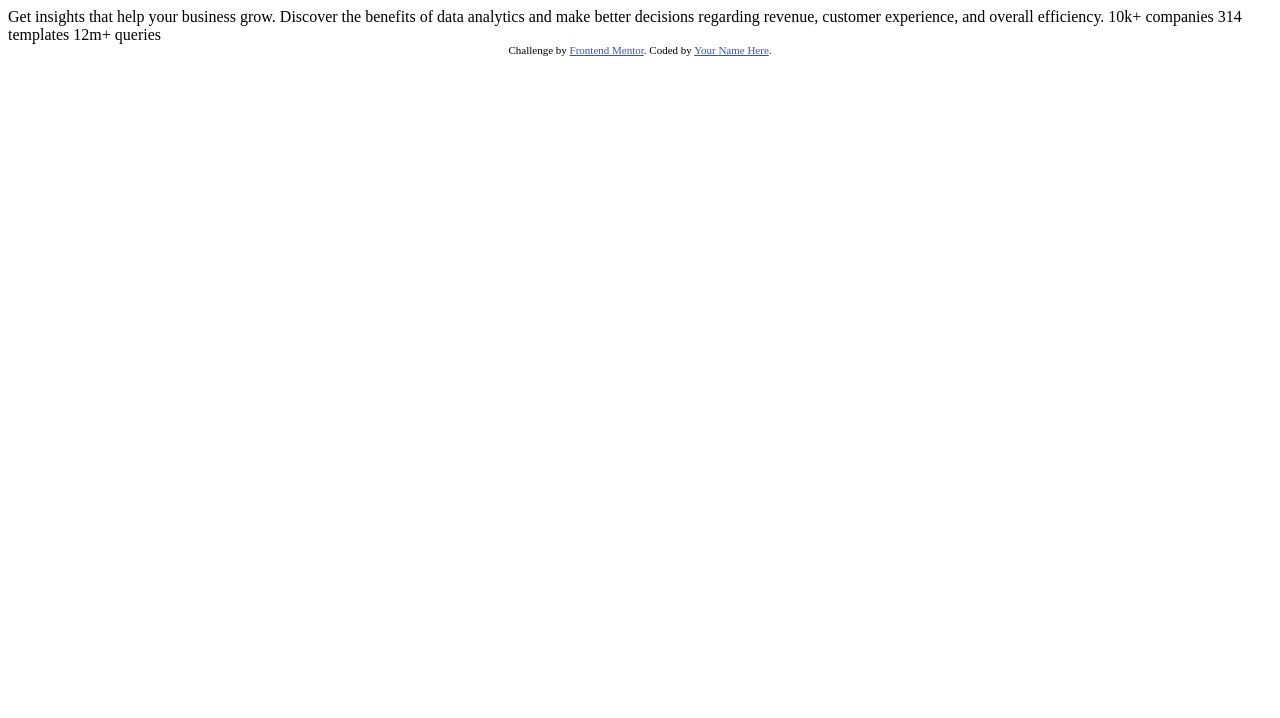
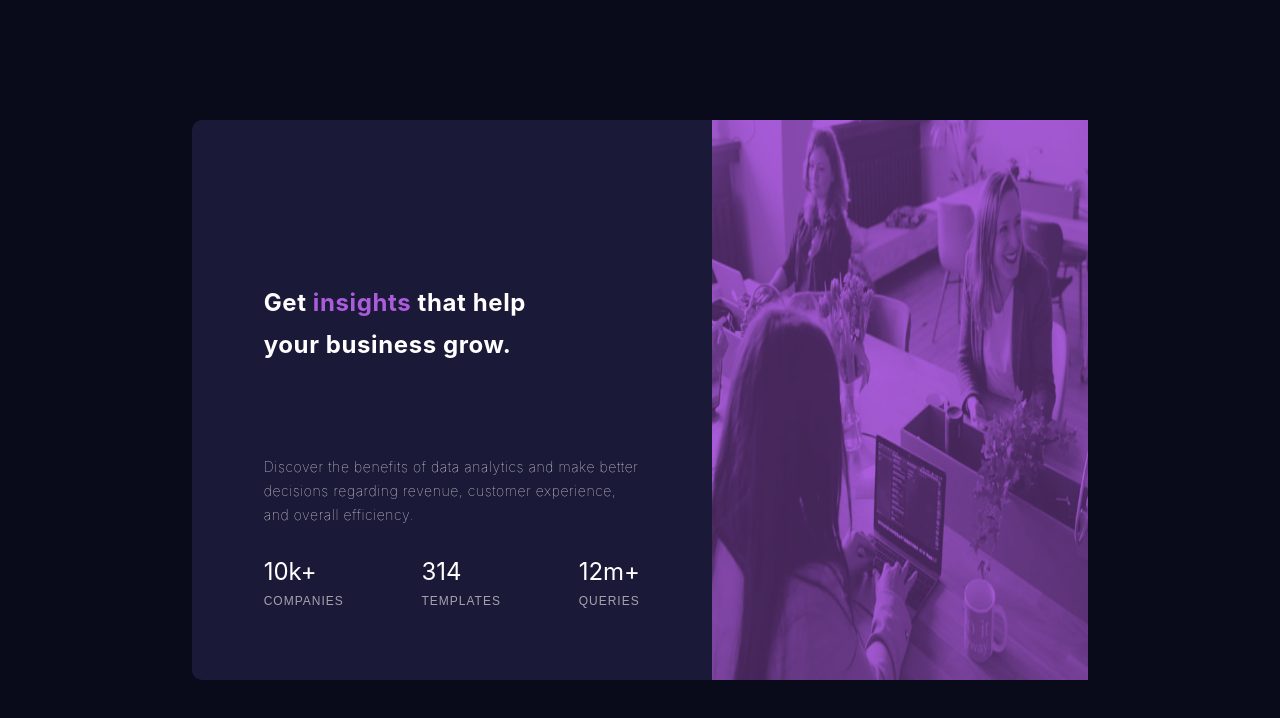
Before and after one commit to Njabz-1/Stats-Preview-Card, a plain HTML site: page index.html in a window 1280 px wide. Drawn offline with Linux system fonts and the light colour scheme.

Commit message:
Done, updated Readme and did media screen for max width 375px

```diff
--- a/index.html
+++ b/index.html
@@ -2,32 +2,46 @@
 <html lang="en">
 <head>
   <meta charset="UTF-8">
-  <meta name="viewport" content="width=device-width, initial-scale=1.0"> <!-- displays site properly based on user's device -->
-
+  <meta name="viewport" content="width=device-width, initial-scale=1.0">
   <link rel="icon" type="image/png" sizes="32x32" href="./images/favicon-32x32.png">
-
-  <title>Frontend Mentor | Stats preview card component</title>
-
-  <!-- Feel free to remove these styles or customise in your own stylesheet 👍 -->
-  <style>
-    .attribution { font-size: 11px; text-align: center; }
-    .attribution a { color: hsl(228, 45%, 44%); }
-  </style>
+  <link rel="stylesheet" href="styles/css/style.css">
+  <title>Stats preview card component</title>
 </head>
 <body>
 
-  Get insights that help your business grow.
+    <div class="container">
+      <div class="card">
+        <div class="card-text-part">
+          <div class="block">
+            <h1>Get <span>insights</span>  that help your business grow.</h1>
+          </div>
+          <p class="text">
+            Discover the benefits of data analytics and make better decisions regarding revenue, customer
+            experience, and overall efficiency.
+          </p>
+          <div class="stats">
+            <div class="stat-block">
+              <div class="stat-num">10k+</div>
+              <div class="stat-title">companies</div>
+            </div>
+            <div class="stat-block">
+              <div class="stat-num">314 </div>
+              <div class="stat-title">templates</div>
+            </div>
+            <div class="stat-block">
+              <div class="stat-num"> 12m+ </div>
+              <div class="stat-title">queries</div>
+            </div>
+          </div>
+        </div>
 
-  Discover the benefits of data analytics and make better decisions regarding revenue, customer
-  experience, and overall efficiency.
+        <div class="card-img-part">
+          <img class="card-img-desktop" src="/images/image-header-desktop.jpg" alt="work">
+          <img class="card-img-mobile" src="/images/image-header-mobile.jpg" alt="work">
+          <div class="pink"></div>
+        </div>
+      </div>
+    </div>
 
-  10k+ companies
-  314 templates
-  12m+ queries
-
-  <div class="attribution">
-    Challenge by <a href="https://www.frontendmentor.io?ref=challenge" target="_blank">Frontend Mentor</a>.
-    Coded by <a href="#">Your Name Here</a>.
-  </div>
 </body>
 </html>
--- /dev/null
+++ b/styles/css/style.css
@@ -0,0 +1,204 @@
+* {
+  margin: 0;
+  padding: 0;
+  box-sizing: border-box;
+}
+
+html {
+  font-size: 62.5%;
+}
+
+body {
+  height: 100vh;
+  width: 100vw;
+  font-family: "Inter", sans-serif;
+  background-color: #090b1a;
+}
+
+/* Container */
+
+.container {
+  height: 100vh;
+  display: flex;
+  justify-content: center;
+  align-items: center;
+}
+
+/* Card */
+
+.card {
+  max-width: 1440px;
+  display: flex;
+  height: 70vh;
+  width: 70vw;
+  color: white;
+  border-radius: 1rem;
+  align-items: stretch;
+  justify-content: center;
+  background-color: #1b1938;
+}
+
+.card-text-part{
+  display: flex;
+  flex:1;
+  flex-direction: column;
+  justify-content: space-between;
+
+  padding: 8%;
+}
+
+.card-text-part h1 {
+    font-size:2.4rem;
+    line-height: 4.2rem;
+    letter-spacing: 0.6px;
+}
+
+.card-text-part .text {
+  font-size: 1.4rem;
+  line-height: 2.4rem;
+  letter-spacing: 0.6px;
+  font-weight: 100;
+}
+
+.block {
+  display: flex;
+  flex-direction: column;
+  justify-content: center;
+  height: 100%;
+  width: 80%;
+}
+.block span {
+  color: hsl(277, 64%, 61%);
+}
+
+.card-img-part {
+  flex:1;
+  position: relative;
+  background-color: hsl(277, 64%, 61%);
+}
+
+.card-img-desktop{
+  mix-blend-mode: multiply;
+  width: 100%;
+  height: 100%;
+  object-fit: fill;
+}
+
+.card-img-mobile {
+  display: none;
+}
+
+.stats{
+  display: flex;
+  justify-content: space-between;
+  align-items: center;
+  margin-top: 3rem;
+}
+
+.stat-block{
+  display: flex;
+  flex-direction: column;
+  justify-content: flex-start;
+}
+
+.stat-num{
+  color: hsl(0, 0%, 100%);
+  font-size: bold;
+  font-size: 2.4rem;
+}
+
+.stat-title{
+  color:  hsla(0, 0%, 100%, 0.6);
+  text-transform: uppercase;
+  letter-spacing: 0.1rem;
+  font-size: 1.2rem;
+  font-family: 'Lexend Deca', sans-serif;
+  margin-top: 0.8rem;
+}
+
+.pink{
+  background-color: hsl(277, 64%, 61%);
+  width: 100%;
+  height: 100%;
+  position: absolute;
+  top:0;
+  left:0;
+  opacity: 0.4;
+}
+
+@media screen and (max-width:375px){
+.container {
+  height: 100vh;
+  display: flex;
+  justify-content: center;
+  align-items: center;
+}
+
+
+  .card {
+    display: flex;
+    flex-direction: column;
+    max-width: 88%;
+    margin-bottom: 5rem;
+  }
+
+  .stats{
+    margin-top: 0;
+    display: flex;
+    flex-direction: column;
+  }
+
+  .stat-block{
+    display: flex;
+    flex-direction: column;
+    align-items: center;
+    margin: 1rem;
+  }
+
+  .stat-num{
+    font-size: 1.2rem;
+  }
+  .card-text-part{
+    order:2;
+    padding: 2.4rem;
+  }
+
+  .card-text-part .block {
+    width: 100%;
+  }
+
+  .card-text-part h1{
+    font-size: 1.8rem;
+    text-align: center;
+    line-height: 1.6rem;
+    margin-bottom: 0.5rem;
+
+  }
+
+
+  .card-text-part .text{
+    font-size: 1.2rem;
+    line-height: 2rem;
+    text-align: center;
+  }
+  .card-img-part {
+    order:1;
+    border-radius: 1rem 1rem 0 0;
+  }
+
+  .stat-title{
+    font-size: 1rem;
+  }
+  img {
+    border-radius: 1rem 1rem 0 0;
+  }
+  .card-img-desktop{
+    display: none;
+  }
+
+  .card-img-mobile{
+    display: block;
+    width: 100%;
+  }
+
+}
```
Also changed, not shown: images/Screenshot.JPG (added), 2 other files.
